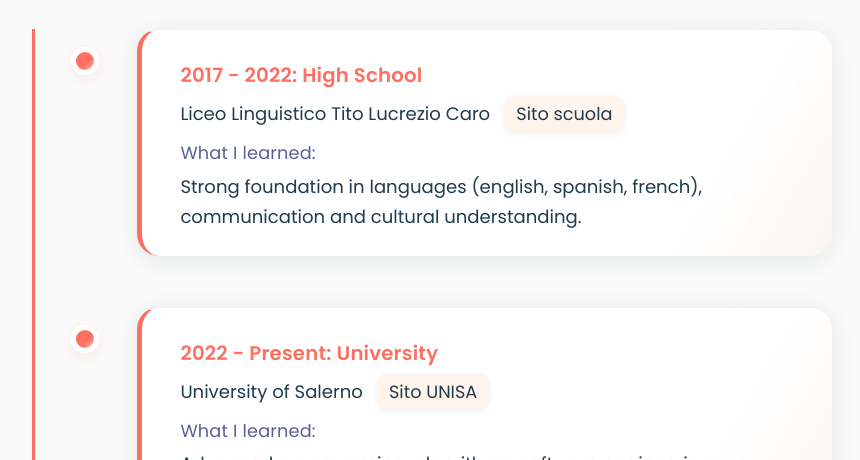
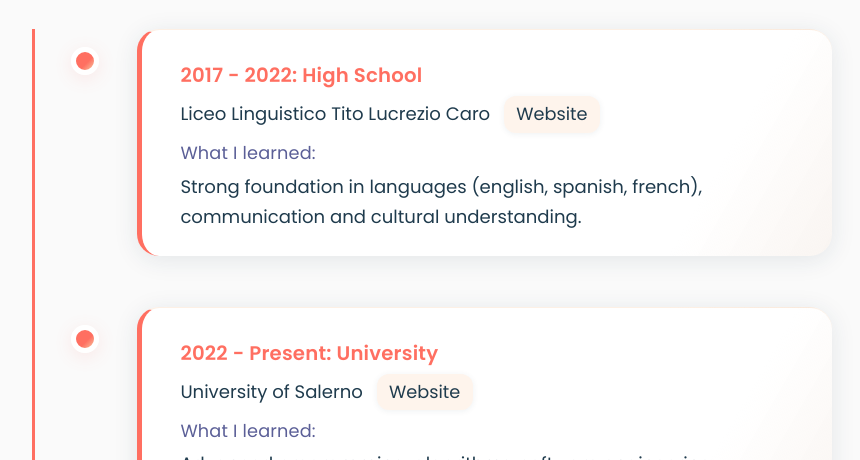
Before and after one commit to al3ssiaDeFilippo/Alessia., a plain HTML site: page index.html in a window 1280 px wide. Shown: the part 3983-4443 px from the top of the page, without its empty margins (208-1068 px from the left). Drawn offline with Linux system fonts and the light colour scheme.

Commit message:
fix text language

```diff
--- a/index.html
+++ b/index.html
@@ -191,7 +191,7 @@
         <div class="timeline-content">
           <strong>2017 - 2022: High School</strong>
           Liceo Linguistico Tito Lucrezio Caro
-          <a href="https://www.liceosarno.edu.it/" target="_blank" rel="noopener">Sito scuola</a>
+          <a href="https://www.liceosarno.edu.it/" target="_blank" rel="noopener">Website</a>
           <br>
           <em>What I learned:</em> Strong foundation in languages (english, spanish, french), communication and cultural understanding.
         </div>
@@ -201,7 +201,7 @@
         <div class="timeline-content">
           <strong>2022 - Present: University</strong>
           University of Salerno
-          <a href="https://www.unisa.it/" target="_blank" rel="noopener">Sito UNISA</a>
+          <a href="https://www.unisa.it/" target="_blank" rel="noopener">Website</a>
           <br>
           <em>What I learned:</em>   Advanced programming, algorithms, software engineering, teamwork, digital innovation, and creative problem solving.
         </div>
```
